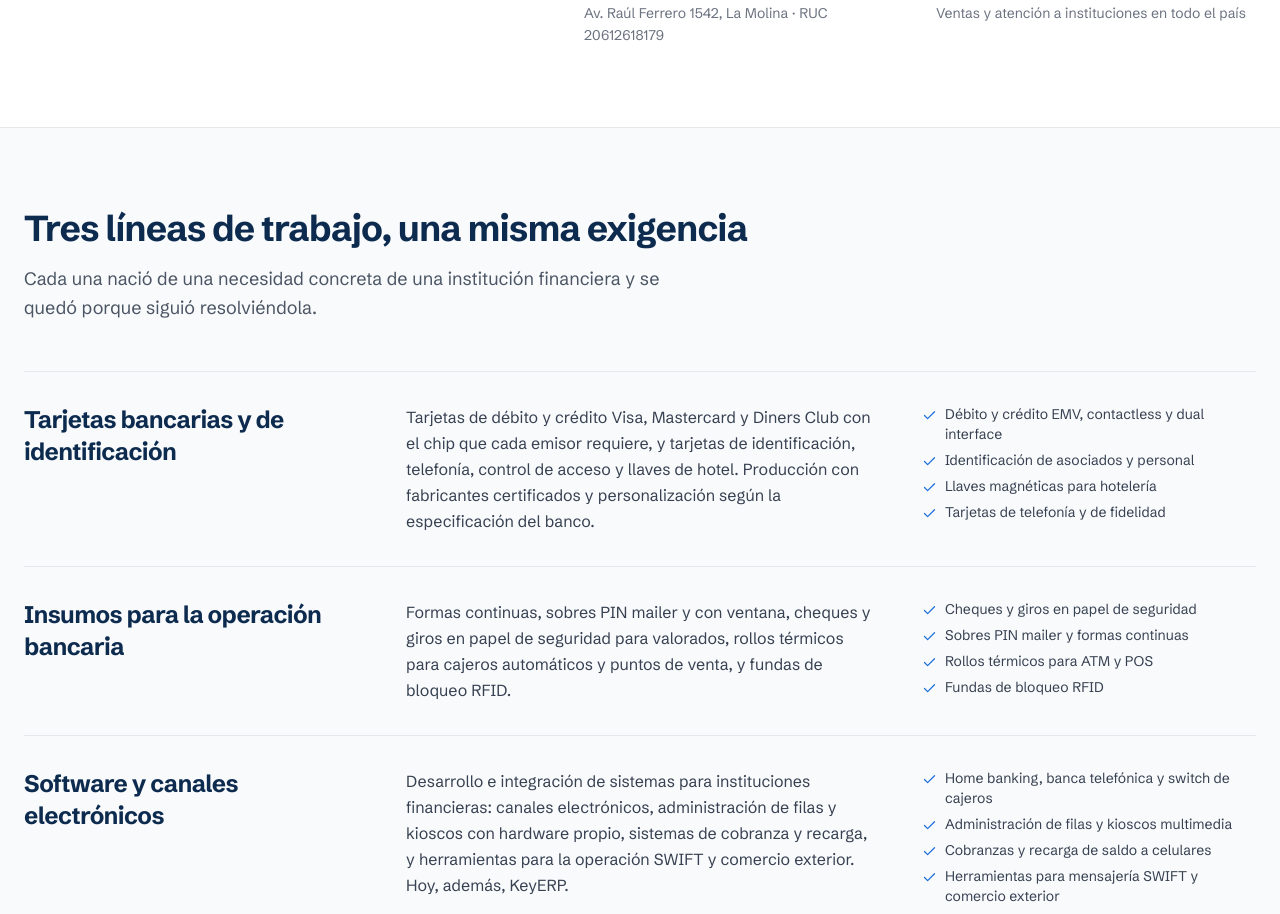
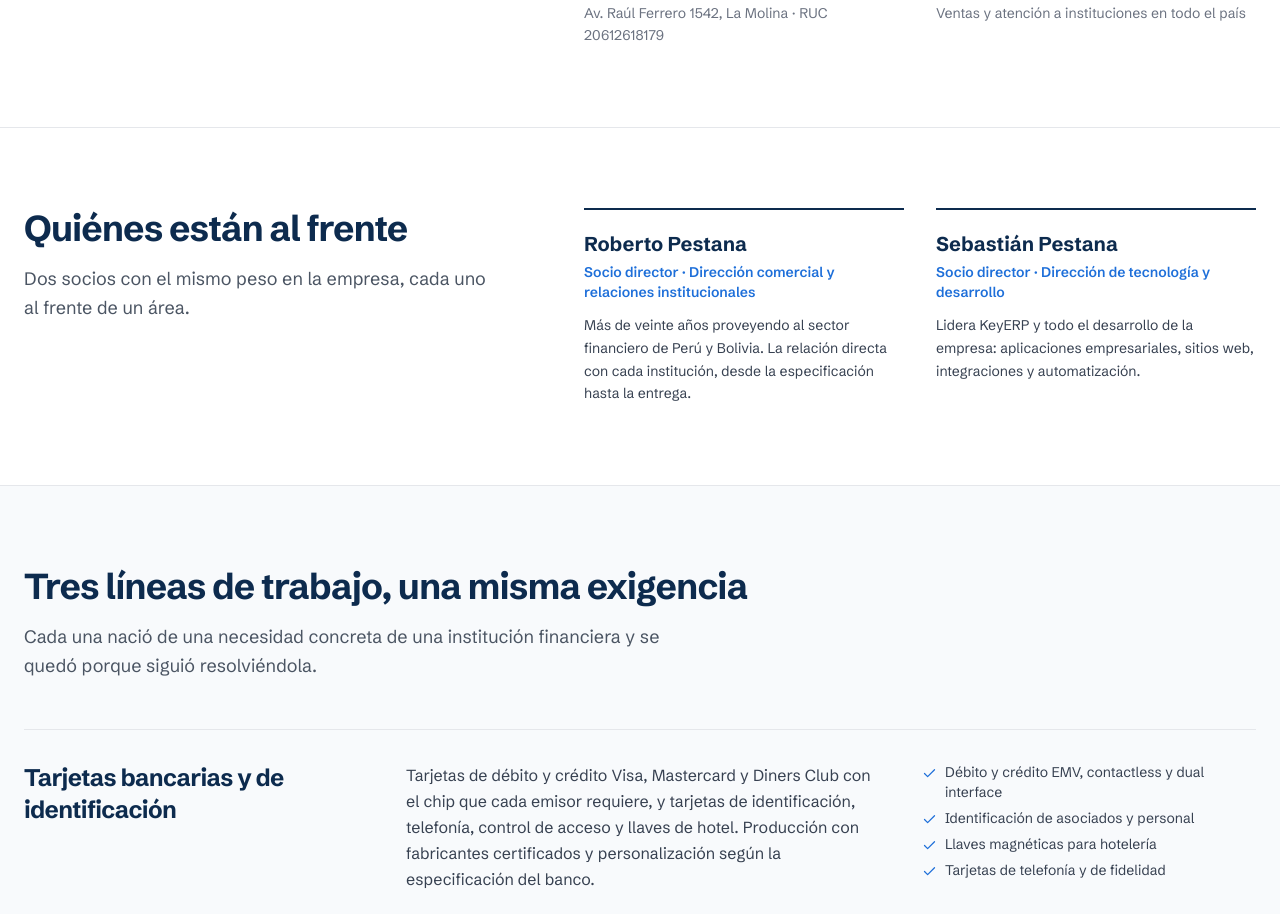
Before and after one commit to PestanaS273/KeySolutionsSAC, a React (Vite) app: page /nosotros in a window 1280 px wide. Shown: the part 1066-1980 px from the top of the page. Built offline with nearby package versions, Linux system fonts and the light colour scheme.

Commit message:
Nosotros: quiénes están al frente

```diff
--- a/src/data/trayectoria.js
+++ b/src/data/trayectoria.js
@@ -101,6 +101,20 @@ export const partners = [
   },
 ]
 
+/* Dirección: dos socios con el mismo peso. Sin fotos ni perfiles personales, a propósito. */
+export const directors = [
+  {
+    name: 'Roberto Pestana',
+    role: 'Socio director · Dirección comercial y relaciones institucionales',
+    body: 'Más de veinte años proveyendo al sector financiero de Perú y Bolivia. La relación directa con cada institución, desde la especificación hasta la entrega.',
+  },
+  {
+    name: 'Sebastián Pestana',
+    role: 'Socio director · Dirección de tecnología y desarrollo',
+    body: 'Lidera KeyERP y todo el desarrollo de la empresa: aplicaciones empresariales, sitios web, integraciones y automatización.',
+  },
+]
+
 export const presence = [
   { country: 'Perú', company: 'Key Solutions S.A.C.', cities: 'Lima', detail: 'Av. Raúl Ferrero 1542, La Molina · RUC 20612618179' },
   { country: 'Bolivia', company: 'ACOVI Solutions Bolivia S.R.L.', cities: 'La Paz, Santa Cruz y Cochabamba', detail: 'Ventas y atención a instituciones en todo el país' },
--- a/src/pages/Nosotros.jsx
+++ b/src/pages/Nosotros.jsx
@@ -6,7 +6,7 @@ import AnimatedSection from '../components/ui/AnimatedSection'
 import ClientsCarousel from '../components/ui/ClientsCarousel'
 import SEOHead from '../components/SEOHead'
 import { company } from '../data/company'
-import { tracks, installedSystems, partners, presence } from '../data/trayectoria'
+import { tracks, installedSystems, partners, presence, directors } from '../data/trayectoria'
 
 const structuredData = {
   '@context': 'https://schema.org',
@@ -94,6 +94,28 @@ export default function Nosotros() {
                     <br />
                     <span className="text-gray-500">{p.detail}</span>
                   </dd>
+                </div>
+              ))}
+            </dl>
+          </AnimatedSection>
+        </div>
+      </section>
+
+      {/* Dirección */}
+      <section className="py-20 bg-white border-t border-gray-200">
+        <div className="max-w-7xl mx-auto px-4 sm:px-6 grid gap-12 lg:grid-cols-[1fr_1.4fr] lg:gap-20">
+          <SectionTitle
+            center={false}
+            title="Quiénes están al frente"
+            subtitle="Dos socios con el mismo peso en la empresa, cada uno al frente de un área."
+          />
+          <AnimatedSection>
+            <dl className="grid gap-8 sm:grid-cols-2">
+              {directors.map((d) => (
+                <div key={d.name} className="border-t-2 border-navy-900 pt-5">
+                  <dt className="font-display text-xl font-bold text-navy-900">{d.name}</dt>
+                  <dd className="mt-1 text-sm font-semibold text-brand-blue">{d.role}</dd>
+                  <dd className="mt-3 text-sm text-gray-700 leading-relaxed">{d.body}</dd>
                 </div>
               ))}
             </dl>
```
Also changed, not shown: 1 other file (tests, documents, lock files or other folders).
